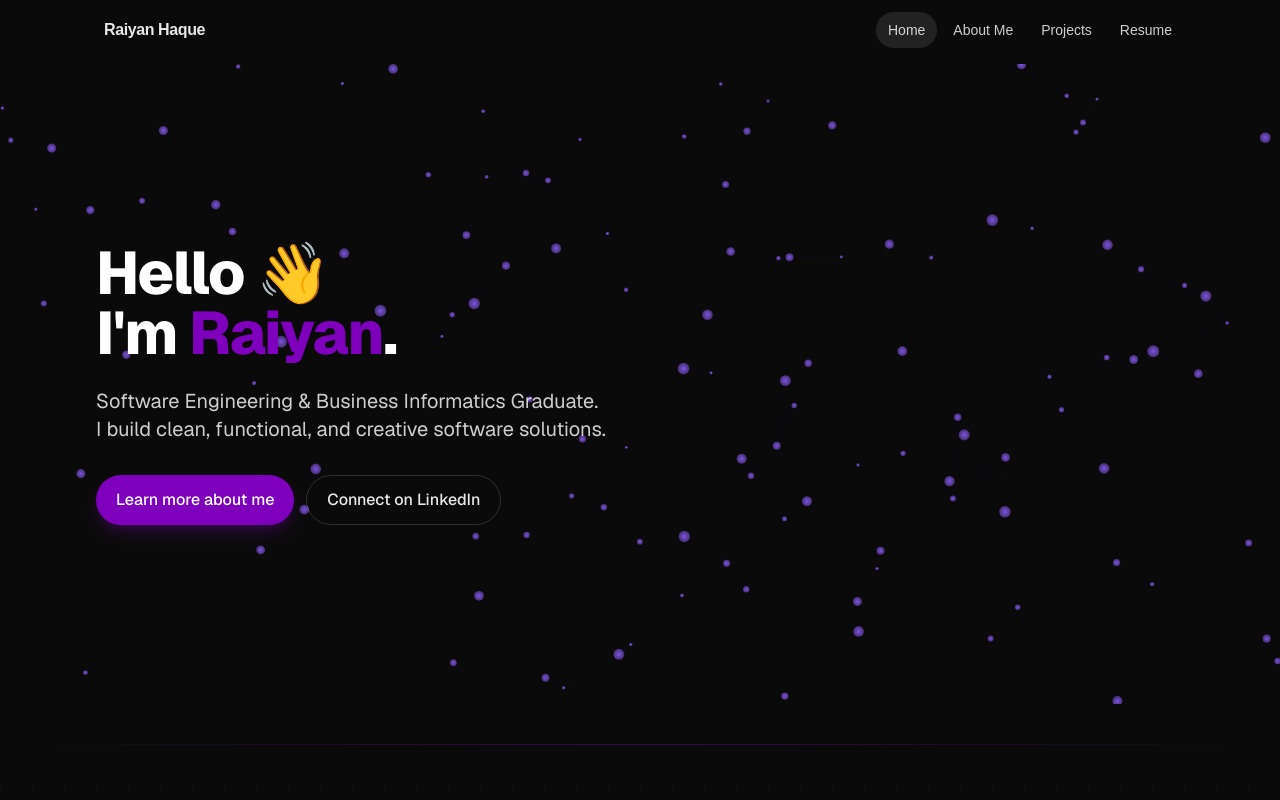
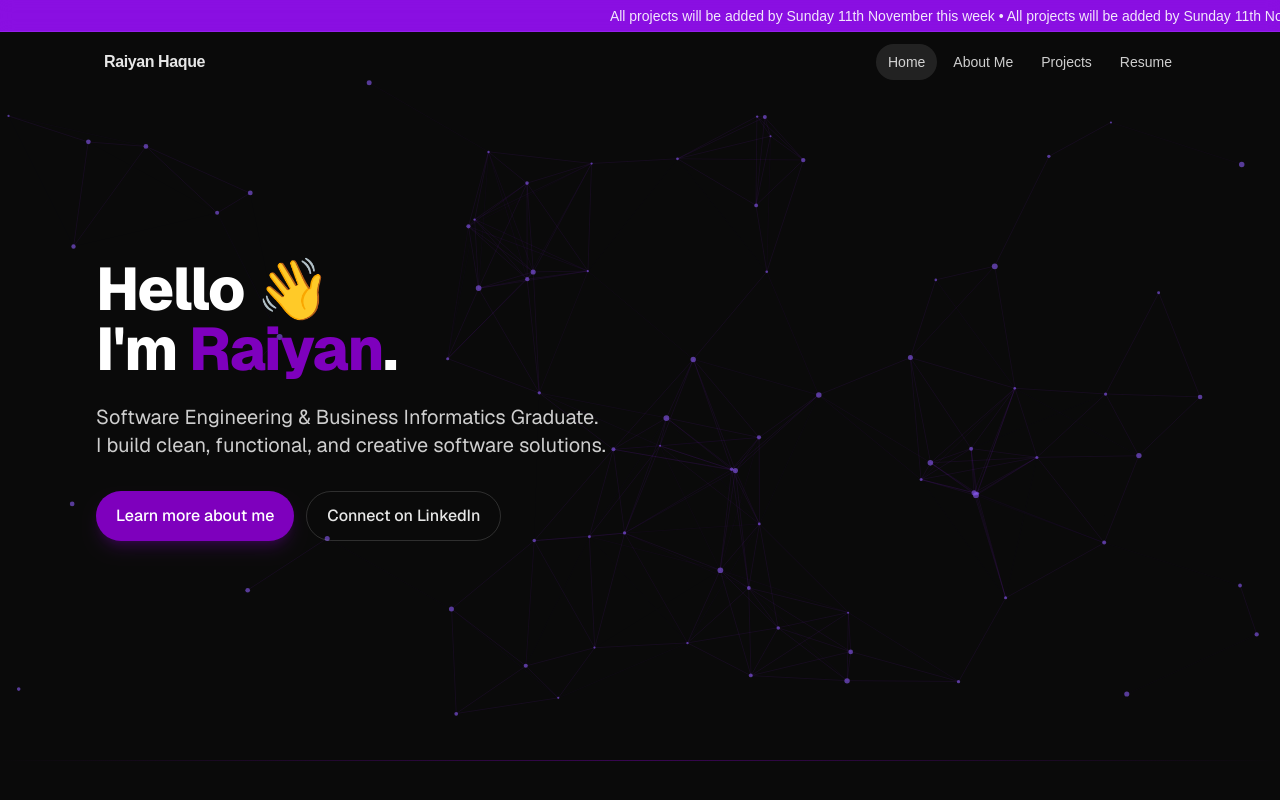
Before and after one commit to RaiyanMH/MyPortfolio, a Next.js app in the folder site/: page / in a window 1280 px wide. Shown: the top 800 px of the page. Built offline with nearby package versions, Linux system fonts and the light colour scheme.

Commit message:
Add scrolling notification banner, update particles style, fix Vercel config

```diff
--- a/site/app/globals.css
+++ b/site/app/globals.css
@@ -71,3 +71,19 @@ html {
   background-image: radial-gradient(360px 360px at var(--pointer-x, 50%) var(--pointer-y, 50%), rgba(126, 0, 189, 0.18), transparent 45%);
   background-repeat: no-repeat;
 }
+
+/* Scrolling notification animation */
+@keyframes scroll {
+  0% {
+    transform: translateX(100%);
+  }
+  100% {
+    transform: translateX(-100%);
+  }
+}
+
+.animate-scroll {
+  animation: scroll 25s linear infinite;
+  display: inline-block;
+  white-space: nowrap;
+}
--- a/site/app/layout.tsx
+++ b/site/app/layout.tsx
@@ -3,6 +3,7 @@ import { Geist, Geist_Mono } from "next/font/google";
 import "./globals.css";
 import Header from "@/components/Header";
 import EffectsRoot from "@/components/EffectsRootClient";
+import NotificationBanner from "@/components/NotificationBanner";
 
 const geistSans = Geist({
   variable: "--font-geist-sans",
@@ -48,8 +49,9 @@ export default function RootLayout({
         className={`${geistSans.variable} ${geistMono.variable} antialiased bg-black text-white`}
       >
         <EffectsRoot />
+        <NotificationBanner />
         <Header />
-        <main className="pt-16">{children}</main>
+        <main className="pt-20">{children}</main>
       </body>
     </html>
   );
--- a/site/components/Header.tsx
+++ b/site/components/Header.tsx
@@ -42,7 +42,7 @@ export default function Header() {
 
   return (
     <header
-      className={`fixed top-0 inset-x-0 z-50 transition-all ${
+      className={`fixed top-8 inset-x-0 z-50 transition-all ${
         scrolled ? "backdrop-blur bg-black/50 border-b border-white/10" : "bg-transparent"
       }`}
     >
--- /dev/null
+++ b/site/components/NotificationBanner.tsx
@@ -0,0 +1,17 @@
+"use client";
+
+export default function NotificationBanner() {
+  const message = "All projects will be added by Sunday 11th November this week";
+  // Duplicate message multiple times for seamless infinite scroll
+  const duplicatedMessage = Array(3).fill(`${message} • `).join("");
+
+  return (
+    <div className="fixed top-0 left-0 right-0 z-[60] h-8 bg-purple-600/90 backdrop-blur-sm border-b border-purple-500/30 overflow-hidden">
+      <div className="h-full flex items-center">
+        <div className="animate-scroll text-sm text-white/90 font-medium">
+          {duplicatedMessage}
+        </div>
+      </div>
+    </div>
+  );
+}
--- a/site/components/ParticlesBackground.tsx
+++ b/site/components/ParticlesBackground.tsx
@@ -25,8 +25,8 @@ export default function ParticlesBackground({ className, color = "#8b5cf6", link
 
     const DPR = Math.min(window.devicePixelRatio || 1, 2);
     const particles: { x: number; y: number; vx: number; vy: number; r: number }[] = [];
-    const maxParticles = 120; // keep light
-    const linkDistance = 120;
+    const maxParticles = 80;
+    const linkDistance = 150;
 
     function resize() {
       const parent = canvasElement.parentElement || canvasElement;
@@ -46,9 +46,9 @@ export default function ParticlesBackground({ className, color = "#8b5cf6", link
         particles.push({
           x: Math.random() * width,
           y: Math.random() * height,
-          vx: (Math.random() - 0.5) * 0.3 * DPR,
-          vy: (Math.random() - 0.5) * 0.3 * DPR,
-          r: (Math.random() * 1.5 + 0.5) * DPR,
+          vx: (Math.random() - 0.5) * 0.5 * DPR,
+          vy: (Math.random() - 0.5) * 0.5 * DPR,
+          r: (Math.random() * 1 + 0.5) * DPR,
         });
       }
     }
@@ -57,9 +57,8 @@ export default function ParticlesBackground({ className, color = "#8b5cf6", link
       if (!ctx) return;
       ctx.clearRect(0, 0, canvasElement.width, canvasElement.height);
 
-      // draw links first (thin, subtle)
-      ctx.lineWidth = 0.8 * DPR;
-      ctx.strokeStyle = hexToRgba(linkColor, 0.12);
+      // draw links first (clean, subtle)
+      ctx.lineWidth = 0.5 * DPR;
       for (let i = 0; i < particles.length; i++) {
         for (let j = i + 1; j < particles.length; j++) {
           const a = particles[i];
@@ -68,8 +67,9 @@ export default function ParticlesBackground({ className, color = "#8b5cf6", link
           const dy = a.y - b.y;
           const dist = Math.hypot(dx, dy);
           if (dist < linkDistance * DPR) {
-            const alpha = 1 - dist / (linkDistance * DPR);
-            ctx.globalAlpha = Math.max(0, Math.min(0.35, alpha));
+            const opacity = 1 - dist / (linkDistance * DPR);
+            ctx.globalAlpha = Math.max(0, Math.min(0.2, opacity));
+            ctx.strokeStyle = hexToRgba(linkColor, 1);
             ctx.beginPath();
             ctx.moveTo(a.x, a.y);
             ctx.lineTo(b.x, b.y);
@@ -79,7 +79,7 @@ export default function ParticlesBackground({ className, color = "#8b5cf6", link
       }
       ctx.globalAlpha = 1;
 
-      // draw particles (soft glow)
+      // draw particles (clean dots)
       for (const p of particles) {
         p.x += p.vx;
         p.y += p.vy;
@@ -89,12 +89,10 @@ export default function ParticlesBackground({ className, color = "#8b5cf6", link
         if (p.y < 0) p.y = canvasElement.height;
         if (p.y > canvasElement.height) p.y = 0;
 
-        const grd = ctx.createRadialGradient(p.x, p.y, 0, p.x, p.y, 6 * p.r);
-        grd.addColorStop(0, hexToRgba(color, 0.9));
-        grd.addColorStop(1, hexToRgba(color, 0));
-        ctx.fillStyle = grd;
+        // Draw particle as a simple filled circle
+        ctx.fillStyle = hexToRgba(color, 0.6);
         ctx.beginPath();
-        ctx.arc(p.x, p.y, 3 * p.r, 0, Math.PI * 2);
+        ctx.arc(p.x, p.y, 2 * p.r, 0, Math.PI * 2);
         ctx.fill();
       }
 
```
Also changed, not shown: 1 other file (tests, documents, lock files or other folders).
